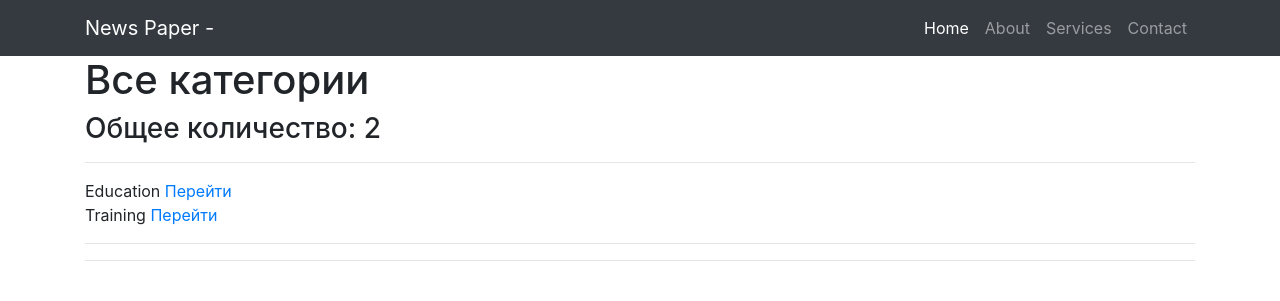
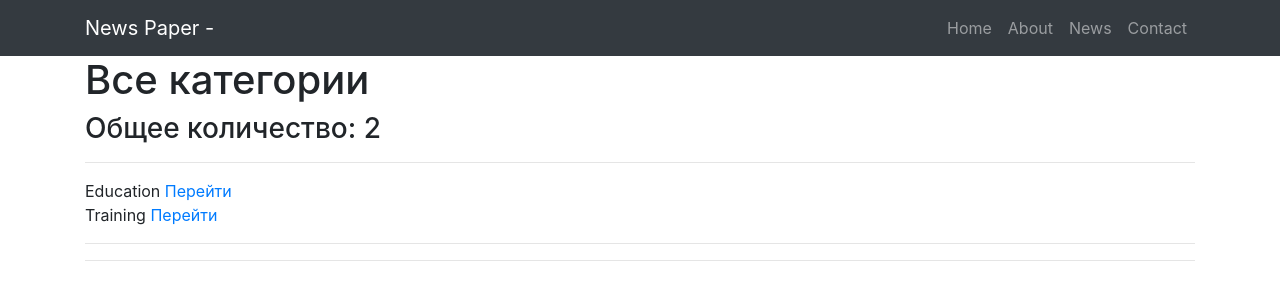
Before and after one commit to AidysM/module-D6-homework, a Django app: page /news/category/ in a window 1280 px wide. Shown: the top 301 px of the page. Run offline with Django 3.2, Linux system fonts and the light colour scheme; data comes from the database, SQL or seed files in the repository; both versions use the stored data as it was after the commit; some libraries are stand-ins or nearby versions.

Commit message:
changed default.html

```diff
--- a/NewsPaper/urls.py
+++ b/NewsPaper/urls.py
@@ -15,10 +15,13 @@ Including another URLconf
 """
 from django.contrib import admin
 from django.urls import path, include
+from django.contrib.flatpages import views
+
 
 urlpatterns = [
     path('admin/', admin.site.urls),
-    path('pages/', include('django.contrib.flatpages.urls')),
+    path('about/', views.flatpage, {'url': '/about/'}, name='about'),
+    path('contact/', views.flatpage, {'url': '/contact/'}, name='contact'),
     path('news/', include('news.urls')),
     path('', include('protect.urls')),
     path('sign/', include('sign.urls')),
--- a/templates/flatpages/default.html
+++ b/templates/flatpages/default.html
@@ -22,15 +22,15 @@
                 <button class="navbar-toggler" type="button" data-toggle="collapse" data-target="#navbarResponsive" aria-controls="navbarResponsive" aria-expanded="false" aria-label="Toggle navigation"><span class="navbar-toggler-icon"></span></button>
                 <div class="collapse navbar-collapse" id="navbarResponsive">
                     <ul class="navbar-nav ml-auto">
-                        <li class="nav-item active">
+                        <li class="nav-item">
                             <a class="nav-link" href="/">
                                 Home
                                 <span class="sr-only">(current)</span>
                             </a>
                         </li>
-                        <li class="nav-item"><a class="nav-link" href="about/">About</a></li>
-                        <li class="nav-item"><a class="nav-link" href="services/">Services</a></li>
-                        <li class="nav-item"><a class="nav-link" href="contacts/">Contact</a></li>
+                        <li class="nav-item"><a class="nav-link" href="{% url 'about' %}">About</a></li>
+                        <li class="nav-item"><a class="nav-link" href="news/">News</a></li>
+                        <li class="nav-item"><a class="nav-link" href="{% url 'contact' %}">Contact</a></li>
                     </ul>
                 </div>
             </div>
```
Also changed, not shown: db.sqlite3.
